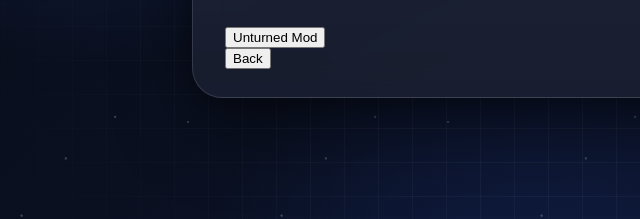
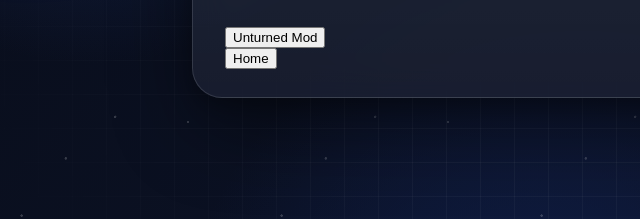
Before and after one commit to rayf24241-a11y/Raysverification, a website: page steam-mods.html in a window 1280 px wide. Shown: the part 450-669 px from the top of the page, 98-738 px from the left. Drawn offline with Linux system fonts and the light colour scheme.

Commit message:
Update button action from Back to Home

```diff
--- a/steam-mods.html
+++ b/steam-mods.html
@@ -28,7 +28,7 @@
       </div>
 
       <div class="bottom-actions center-actions">
-        <button class="how-btn" onclick="goBackToPick()">Back</button>
+        <button class="how-btn" onclick="goHome()">Home</button>
       </div>
     </section>
   </main>
```
